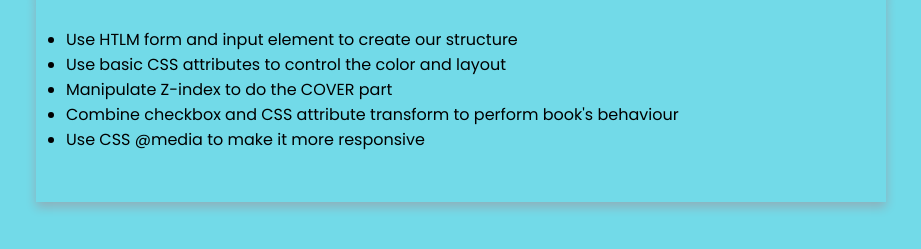
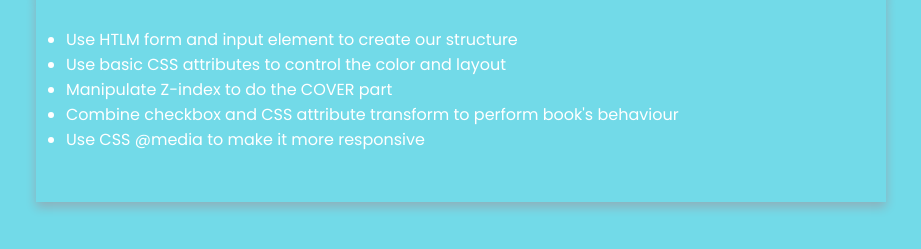
Before and after one commit to areengrrow/IN206, a plain HTML site: page Assignment_1/index.html in a window 1280 px wide. Shown: the part 521-770 px from the top of the page, without its empty margins (179-1100 px from the left). Drawn offline with Linux system fonts and the light colour scheme.

Commit message:
add description color text

```diff
--- a/Assignment_1/style.css
+++ b/Assignment_1/style.css
@@ -223,3 +223,7 @@ form .form-content label:hover{
     margin-top: auto;
     background: #72dae8;
 }
+
+.description ul li{
+  color: white;
+}
```
